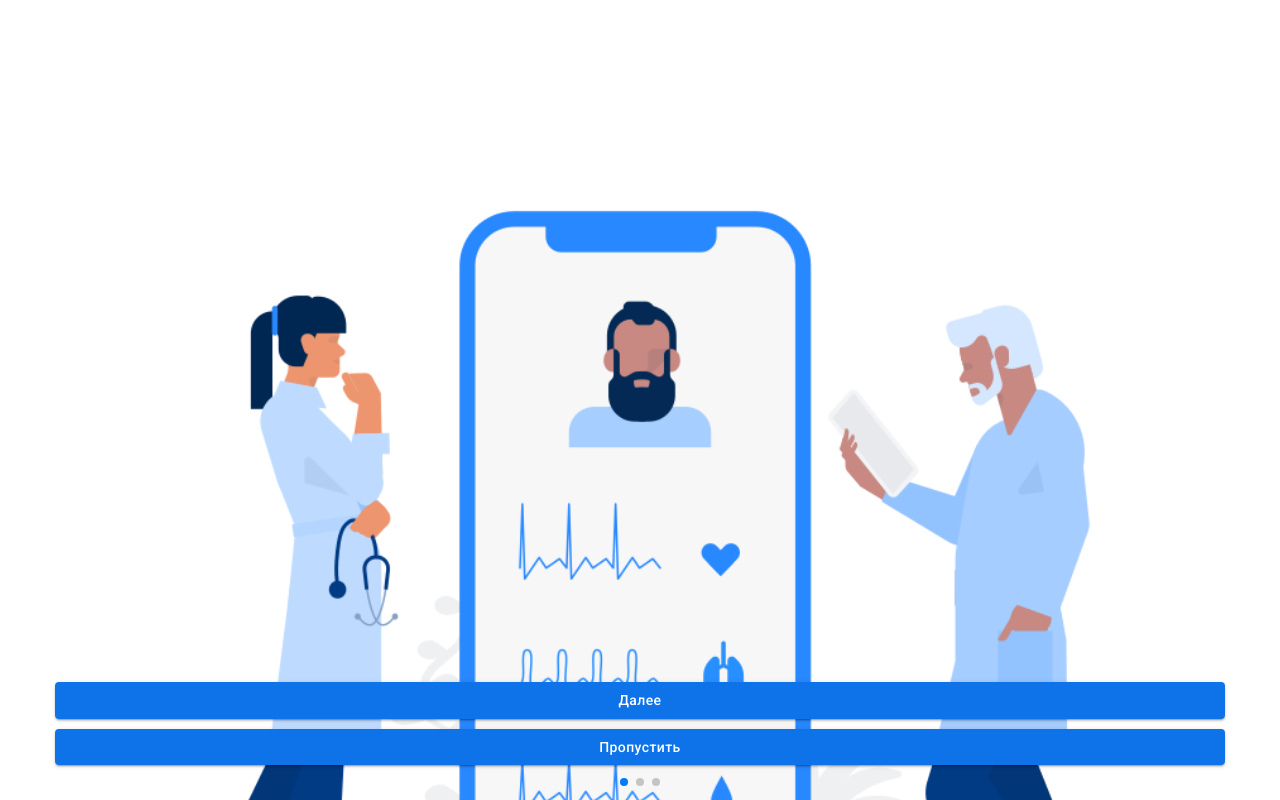
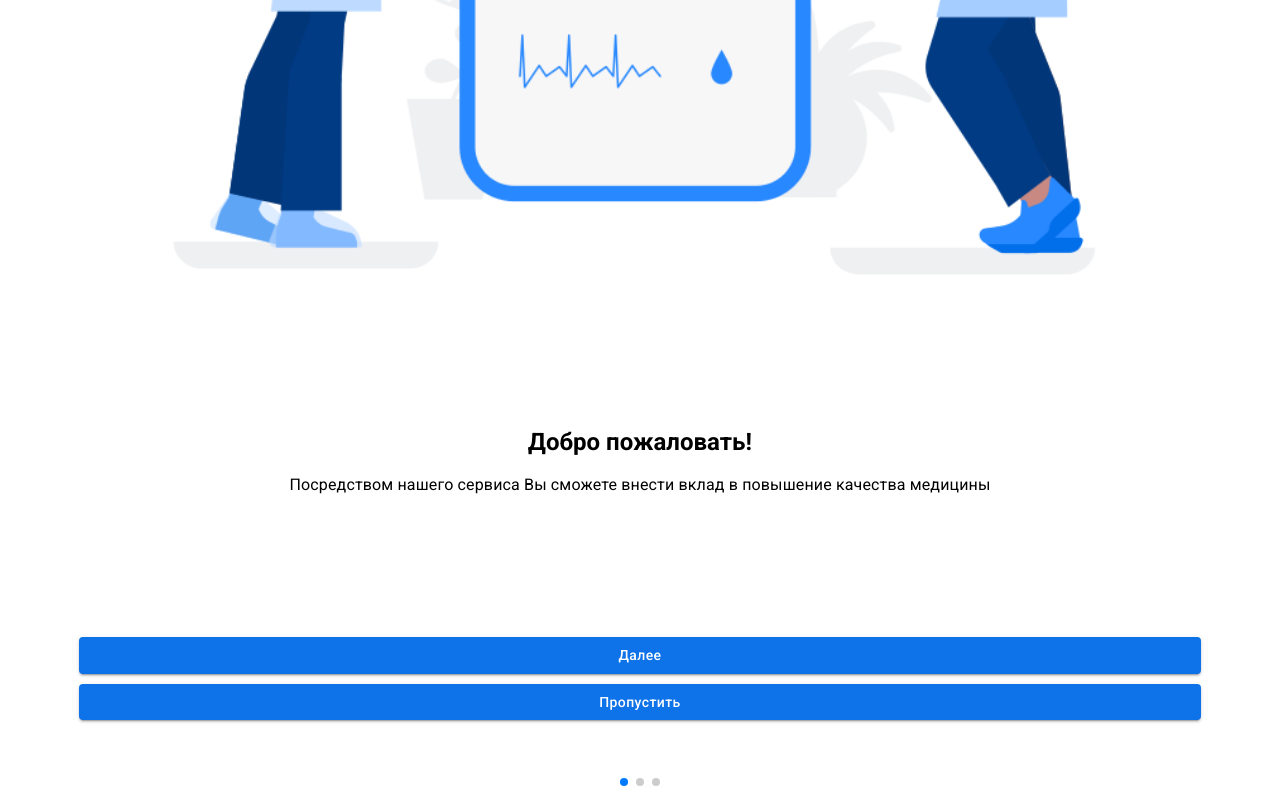
Before and after one commit to qubantech/gamma-seven, a React (Create React App) app: page /welcome in a window 1280 px wide. Built offline with nearby package versions, Linux system fonts and the light colour scheme; a web font is replaced by a local one.

Commit message:
welcome block updated

```diff
--- a/src/modules/welcome.module/welcome.module.tsx
+++ b/src/modules/welcome.module/welcome.module.tsx
@@ -4,7 +4,7 @@ import "swiper/css";
 import "swiper/css/pagination";
 import "swiper/css/navigation";
 import React, {useState} from "react";
-import {Button, Container, Stack} from "@mui/material";
+import { Button, Container, Stack } from '@mui/material';
 import {useNavigate} from "react-router-dom";
 import "./welcome.css"
 //@ts-ignore
@@ -29,10 +29,26 @@ const WelcomeModule = () => {
     const slides = [
         //менять высоту через css(!)
         <Container sx={{position:"relative"}} className={"height-nav"}>
-            <img style={{ width:"100%"}} src={welcome1}/>
-            <Typography align={"center"} variant={"h6"}>Добро пожаловать!</Typography>
-            <Typography align={"center"} variant={"body1"}>Посредством нашего сервиса Вы сможете внести вклад в повышение качества медицирны </Typography>
-            <Stack sx={{position:"absolute", bottom:"35px", left:"0px", right:"0px"}}>
+            <Stack justifyContent={ "flex-end" } direction={ "column" } height={ "90vh" }>
+                    <img style={{ width:"100%"}} src={welcome1}/>
+                    <Typography align={"center"} variant={"h5"} fontWeight={ 700 } sx={{mb: "15px"}}>Добро пожаловать!</Typography>
+                    <Typography sx={{mb: "140px"}} align={"center"} variant={"body1"}>Посредством нашего сервиса Вы сможете внести вклад в повышение качества медицины </Typography>
+
+                    <Button sx={{marginX:"15px", marginBottom:"10px", textTransform: "none"}} variant={"contained"} onClick={() => prepend()}>Далее</Button>
+                    <Button sx={{marginX:"15px", textTransform: "none"}} variant={"contained"} onClick={() => navigate("/profile")}>
+                        Пропустить
+                    </Button>
+            </Stack>
+
+        </Container>,
+
+        <Container sx={{position:"relative"}} className={"height-nav"}>
+            <Stack justifyContent={ "flex-end" } direction={ "column" } height={ "90vh" }>
+                <img style={{paddingTop:"100px", width:"100%"}} src={welcome2}/>
+                <Typography align={"center"} variant={"h5"} fontWeight={ 700 } sx={{mb: "15px"}}>Где начинается будущее?</Typography>
+                <Typography sx={{mb: "140px"}} align={"center"} variant={"body1"}>В основе нашей работы роботизированный алгоритм, который позволяет ускорить обработку данных в 2 раза*</Typography>
+                {/*<Typography sx={{width:"100%"}} align={"center"} variant={"caption"}>*на основе внутренних исследований</Typography>*/}
+
                 <Button sx={{marginX:"15px", marginBottom:"10px", textTransform: "none"}} variant={"contained"} onClick={() => prepend()}>Далее</Button>
                 <Button sx={{marginX:"15px", textTransform: "none"}} variant={"contained"} onClick={() => navigate("/profile")}>
                     Пропустить
@@ -41,22 +57,14 @@ const WelcomeModule = () => {
         </Container>,
 
         <Container sx={{position:"relative"}} className={"height-nav"}>
-            <img style={{paddingTop:"100px", width:"100%"}} src={welcome2}/>
-            <Typography align={"center"} variant={"h6"}>В основе нашей работы роботизированный алгоритм, который позволяет ускорить обработку данных в 2 раза*</Typography>
-            <Typography sx={{width:"100%"}} align={"center"} variant={"caption"}>*на основе внутренних исследований</Typography>
-            <Stack sx={{position:"absolute", bottom:"35px", left:"0px", right:"0px"}}>
-                <Button sx={{marginX:"15px", marginBottom:"10px", textTransform: "none"}} variant={"contained"} onClick={() => prepend()}>Далее</Button>
-                <Button sx={{marginX:"15px", textTransform: "none"}} variant={"contained"} onClick={() => navigate("/profile")}>
-                    Пропустить
-                </Button>
-            </Stack>
-        </Container>,
+            <Stack justifyContent={ "flex-end" } direction={ "column" } height={ "90vh" }>
+                <img style={{paddingTop:"100px", width:"100%"}} src={welcome3}/>
+                <Typography align={"center"} variant={"h5"} fontWeight={ 700 } sx={{mb: "15px"}}>Наша мотивация</Typography>
+                <Typography sx={{mb: "140px"}} align={"center"} variant={"body1"}>
+                    С начала ухудшения эпидемиологической обстановки количество жалоб в мед. учреждения возросло,
+                    а качество их обработки снизилось. Мы стремимся это изменить!
+                </Typography>
 
-        <Container sx={{position:"relative"}} className={"height-nav"}>
-            <img style={{paddingTop:"100px", width:"100%"}} src={welcome3}/>
-            <Typography align={"center"} variant={"h6"}></Typography>
-            <Typography sx={{width:"100%"}} align={"center"} variant={"caption"}>*на основе внутренних исследований</Typography>
-            <Stack sx={{position:"absolute", bottom:"35px", left:"0px", right:"0px"}}>
                 <Button sx={{marginX:"15px", textTransform: "none"}} variant={"contained"} onClick={() => navigate("/profile")} >
                     Продолжить
                 </Button>
```
